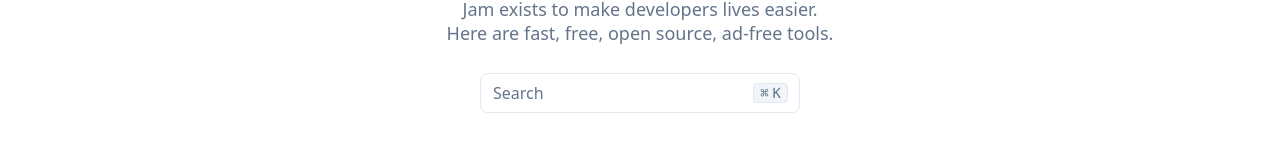
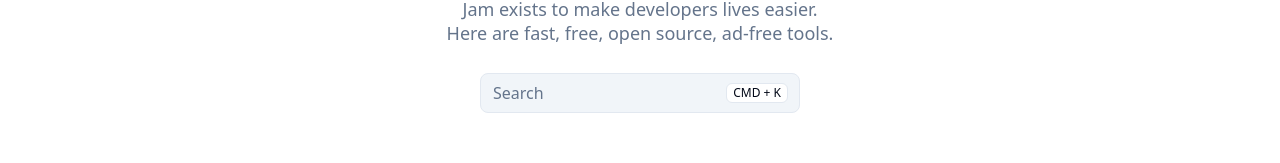
Before and after one commit to jamdotdev/jam-dev-utilities, a Next.js app: page / in a window 1280 px wide. Shown: the part 203-366 px from the top of the page. Built offline with nearby package versions, Linux system fonts and the light colour scheme.

Commit message:
style: adjust search bar look and feel

```diff
--- a/components/CommandMenu.tsx
+++ b/components/CommandMenu.tsx
@@ -32,11 +32,11 @@ export function CMDK() {
     <section className="flex justify-center">
       <div className="relative max-w-[320px] w-full">
         <Input placeholder="Search" onFocus={() => setOpen(true)} />
-        <p className="absolute top-[50%] right-[12px] text-sm text-muted-foreground translate-y-[-50%]">
-          <kbd className="pointer-events-none inline-flex h-5 select-none items-center gap-1 rounded border bg-muted px-1.5 font-mono text-sm font-medium text-muted-foreground opacity-100">
-            <span>⌘</span>K
-          </kbd>
-        </p>
+        <div className="flex absolute top-[50%] right-[12px] text-sm text-muted-foreground translate-y-[-50%]">
+          <div className="pointer-events-none inline-flex h-5 select-none items-center gap-1 border bg-background text-foreground px-1.5 py-1 text-xs rounded-md">
+            CMD + K
+          </div>
+        </div>
       </div>
 
       <CommandDialog open={open} onOpenChange={setOpen}>
--- a/components/ds/InputComponent.tsx
+++ b/components/ds/InputComponent.tsx
@@ -10,7 +10,7 @@ const Input = React.forwardRef<HTMLInputElement, InputProps>(
       <input
         type={type}
         className={cn(
-          "flex h-10 w-full rounded-lg border border-input bg-background px-3 py-2 font-light ring-offset-background file:border-0 file:bg-transparent file:text-sm file:font-medium placeholder:text-muted-foreground focus-visible:outline-none focus-visible:ring-2 focus-visible:ring-ring focus-visible:ring-offset-2 disabled:cursor-not-allowed disabled:opacity-50 text-base",
+          "flex h-10 w-full rounded-lg border border-input bg-muted px-3 py-2 font-light ring-offset-background file:border-0 file:bg-transparent file:text-sm file:font-medium placeholder:text-muted-foreground focus-visible:outline-none focus-visible:ring-2 focus-visible:ring-ring focus-visible:ring-offset-2 disabled:cursor-not-allowed disabled:opacity-50 text-base",
           className
         )}
         ref={ref}
```
